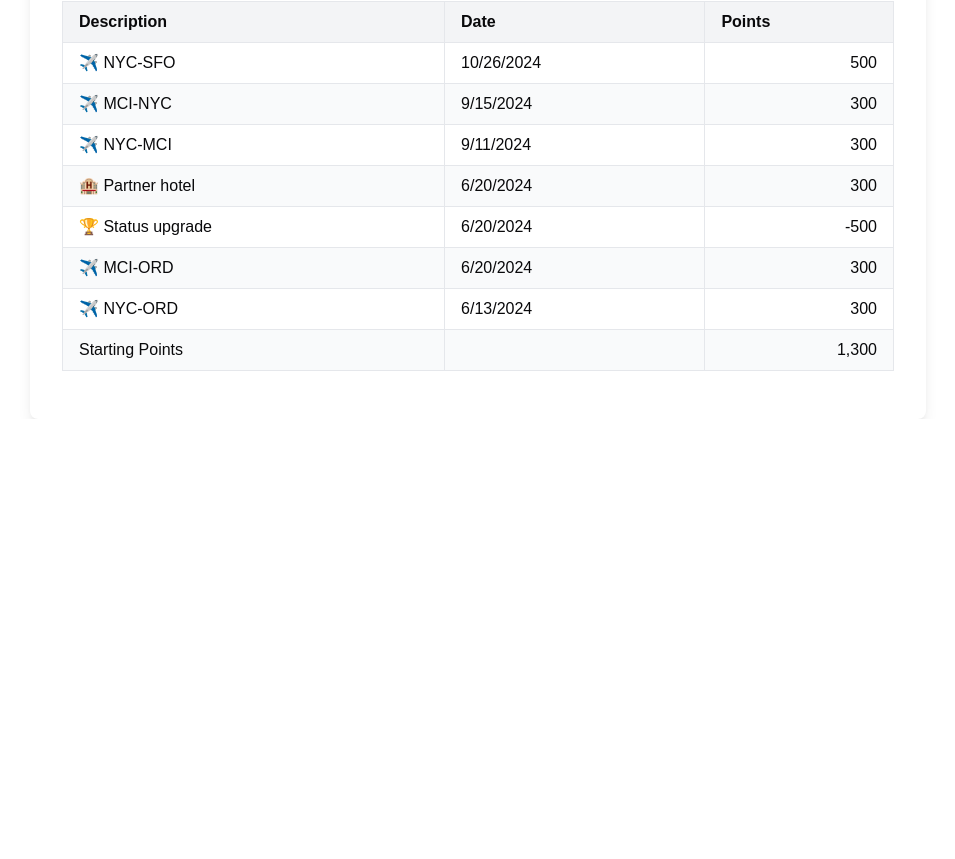
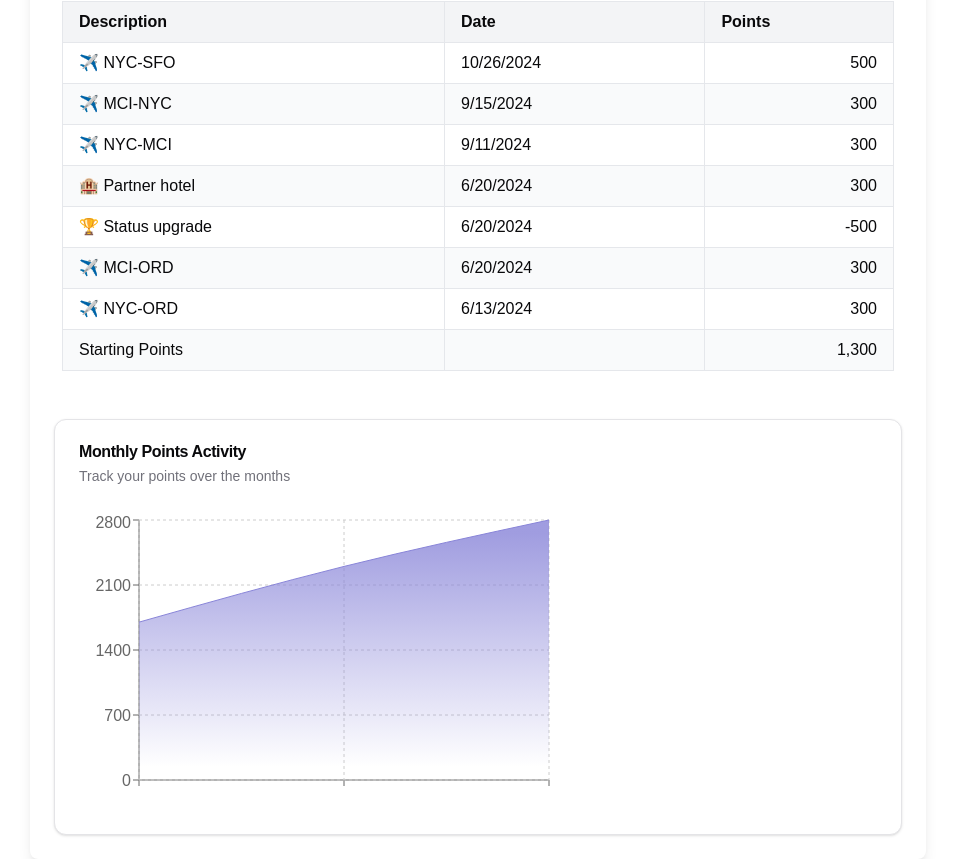
Before and after one commit to Damovisa/travel-app, a Next.js app: page /profile in a window 1280 px wide. Shown: the part 493-1352 px from the top of the page, without its empty margins (162-1117 px from the left). Before the commit the page ends 912 px from the top, so only its background shows below. Built offline with nearby package versions, Linux system fonts and the light colour scheme.

Commit message:
Add MonthlyPointsAreaChart component and integrate into profile page

```diff
--- a/app/profile/page.tsx
+++ b/app/profile/page.tsx
@@ -1,13 +1,15 @@
 import PointsActivityTable from "@/components/ui/pointsActivityTable";
 import NextStatusChart from "@/components/ui/charts/nextStatusChart";
+import MonthlyPointsAreaChart from "@/components/ui/charts/MonthlyPointsAreaChart";
 import PointsActivityService from "@/lib/PointsActivityService";
+import { Suspense } from 'react';
 
 export default function Home() {
 
   const service = new PointsActivityService();
   const activityData = service.getPointsActivity();
   const currentPoints = service.getCurrentPoints();
-
+  const monthlyPointsData = service.getMonthlyPointsActivity();
 
   return (
     <div className="bg-background text-foreground flex items-center justify-center">
@@ -27,6 +29,9 @@ export default function Home() {
           <h2 className="text-xl font-semibold">Recent Points Activity</h2>
           <PointsActivityTable activityData={activityData} />
         </div>
+        <div className="mt-6">
+          <MonthlyPointsAreaChart data={monthlyPointsData} />
+        </div>
       </div>
     </div>
   );
--- /dev/null
+++ b/components/ui/charts/MonthlyPointsAreaChart.tsx
@@ -0,0 +1,49 @@
+'use client';
+import React from 'react';
+import { CartesianGrid, Area, AreaChart, XAxis, YAxis, Tooltip } from "recharts"
+import {
+    Card,
+    CardContent,
+    CardHeader,
+    CardTitle,
+    CardDescription,
+} from "@/components/ui/card"
+
+import { Suspense } from 'react';
+
+interface MonthlyPointsAreaChartProps {
+    data: Array<{ month: string; points: number }>
+}
+
+export default function MonthlyPointsAreaChart({ data }: MonthlyPointsAreaChartProps) {
+    return (
+        <Suspense fallback={<div>Loading...</div>}>
+            <Card>
+                <CardHeader>
+                    <CardTitle>Monthly Points Activity</CardTitle>
+                    <CardDescription>Track your points over the months</CardDescription>
+                </CardHeader>
+                <CardContent>
+                    <AreaChart
+                        width={500}
+                        height={300}
+                        data={data}
+                        margin={{ top: 10, right: 30, left: 0, bottom: 0 }}
+                    >
+                        <defs>
+                            <linearGradient id="colorPoints" x1="0" y1="0" x2="0" y2="1">
+                                <stop offset="5%" stopColor="#8884d8" stopOpacity={0.8}/>
+                                <stop offset="95%" stopColor="#8884d8" stopOpacity={0}/>
+                            </linearGradient>
+                        </defs>
+                        <XAxis dataKey="month" />
+                        <YAxis />
+                        <CartesianGrid strokeDasharray="3 3" />
+                        <Tooltip />
+                        <Area type="monotone" dataKey="points" stroke="#8884d8" fillOpacity={1} fill="url(#colorPoints)" />
+                    </AreaChart>
+                </CardContent>
+            </Card>
+        </Suspense>
+    );
+}
```
